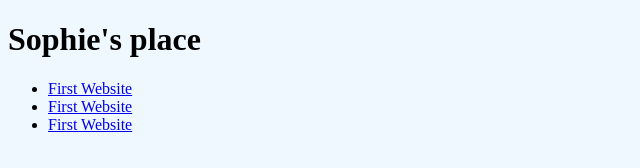
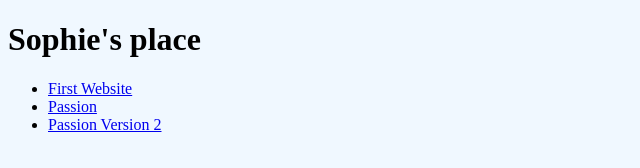
Before and after one commit to sonade803/homepage, a plain HTML site: page index.html in a window 1280 px wide. Shown: the full height of the page, 0-640 px from the left. Drawn offline with Linux system fonts and the light colour scheme.

Commit message:
changed file name

```diff
--- a/index.html
+++ b/index.html
@@ -9,8 +9,8 @@
         <h1>Sophie's place</h1>
         <ul>
             <li><a href="first-website/index.html">First Website</a></li>
-            <li><a href="Passion-project/index.html">First Website</a></li>
-            <li><a href="Passion-version-2/index.html">First Website</a></li>
+            <li><a href="Passion-project/index.html">Passion</a></li>
+            <li><a href="Passion-version-2/index.html">Passion Version 2</a></li>
         </ul>
     </body>
 
```
